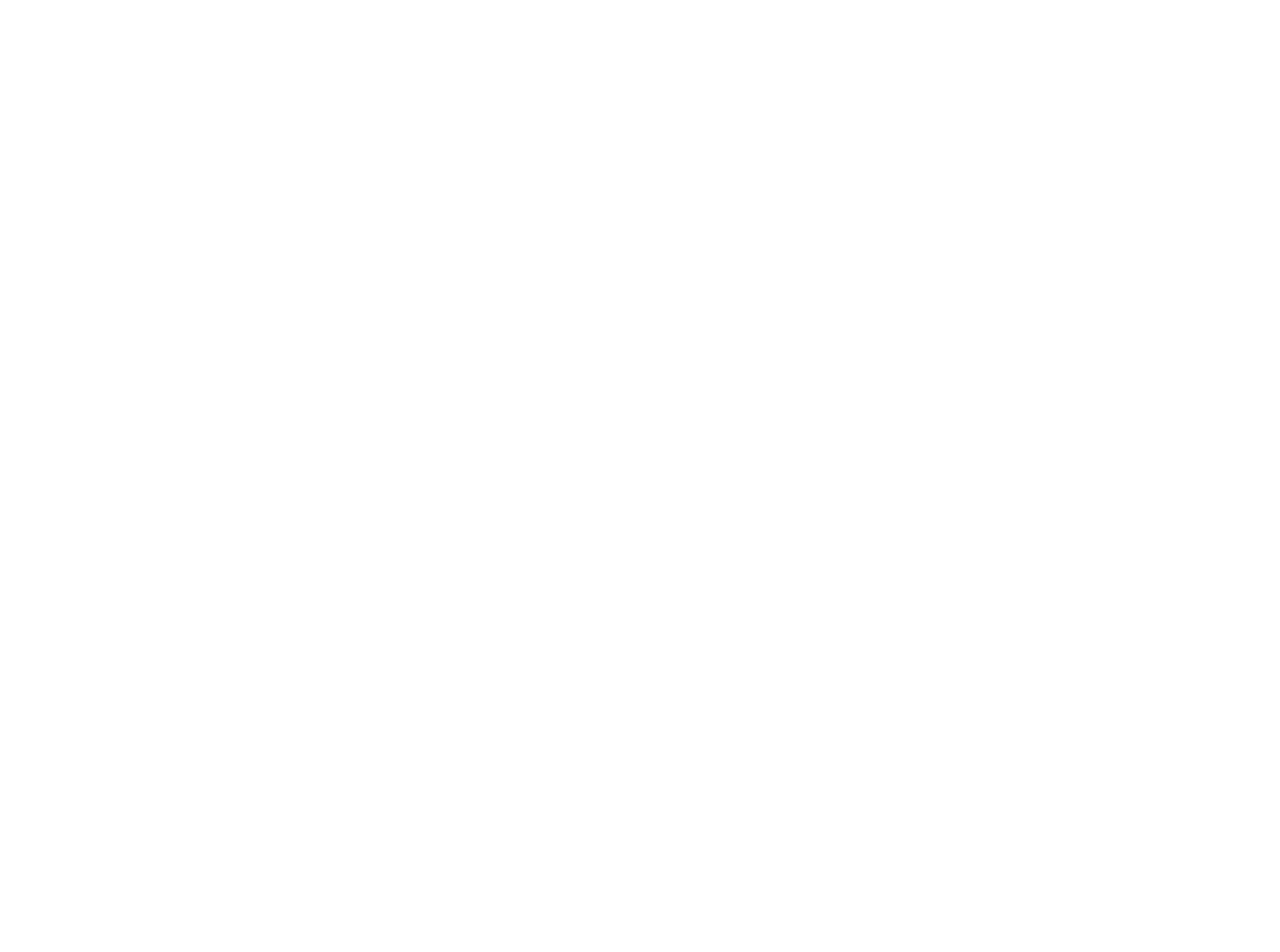
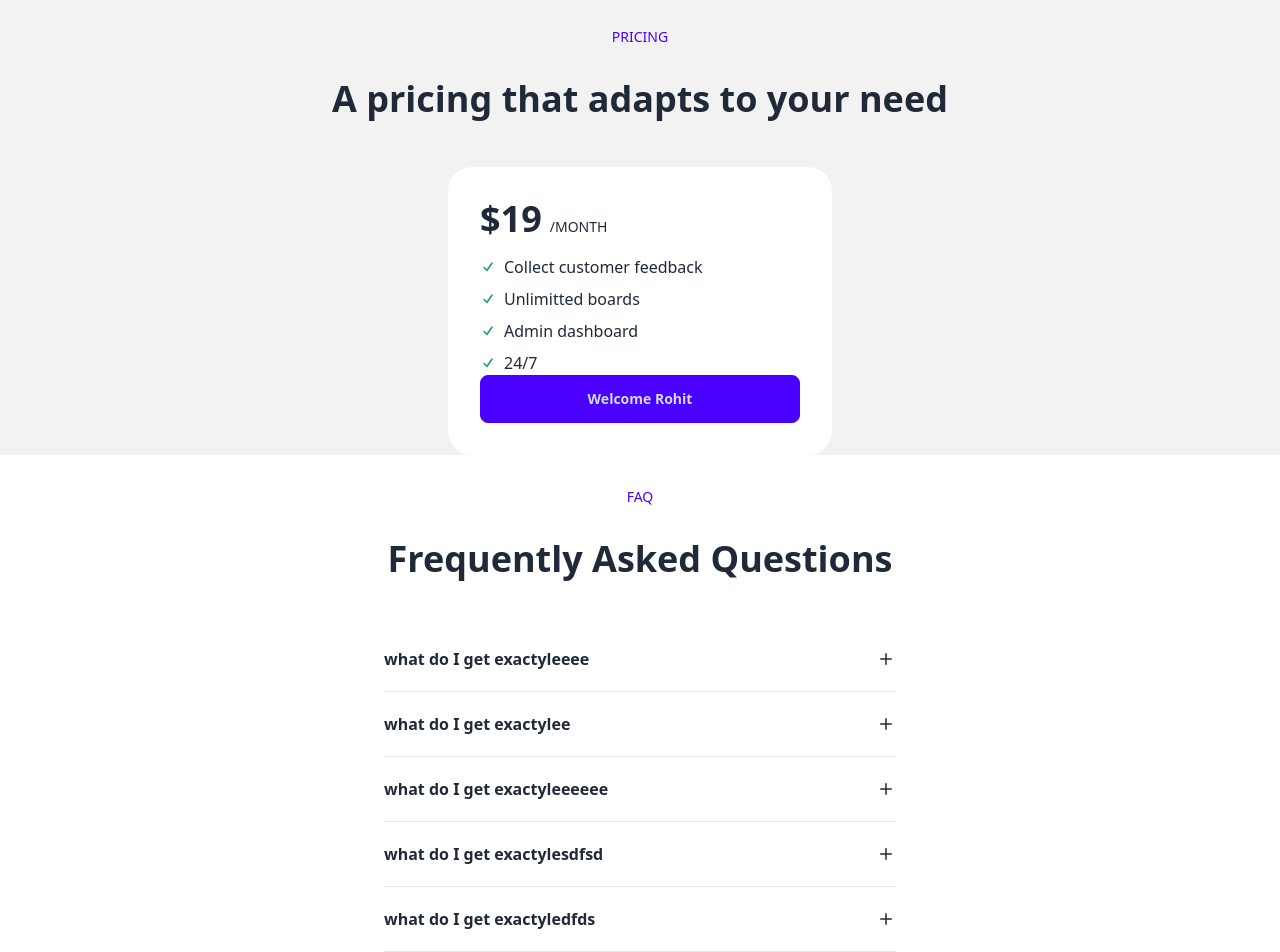
Before and after one commit to Rohit-Goswami064/RapidCode, a Next.js app: page / in a window 1280 px wide. Shown: the part 581-1533 px from the top of the page. Before the commit the page ends 800 px from the top, so only its background shows below. Built offline with nearby package versions, Linux system fonts and the light colour scheme.

Commit message:
make FAQ

```diff
--- a/app/layout.js
+++ b/app/layout.js
@@ -18,7 +18,7 @@ export const metadata = {
 
 export default function RootLayout({ children }) {
   return (
-    <html lang="en" data-theme="light">
+    <html lang="en" data-theme="light" className=" scroll-smooth">
       <body
         className={`${geistSans.variable} ${geistMono.variable} antialiased`}
       >
--- a/app/page.js
+++ b/app/page.js
@@ -1,24 +1,29 @@
 'use client'
 
+import { faq, pricingFeaturesList } from "@/assets";
 import ButtonLogin from "@/components/ButtonLogin";
+import FAQ from "@/components/FAQ";
+import { useState } from "react";
 
 export default function Home() {
-
+  const [islogin, setLogin] = useState(true);
+  const name = 'Rohit'
   return (
     <main>
+      {/* Header */}
       <section className="bg-base-200" >
         <div className=" max-w-3xl mx-auto  flex justify-between items-center bg-base-200 px-8 py-2">
           <div className="font-bold">RapidCode</div>
           <div className=" space-x-4 max-md:hidden">
-            <a className="link link-hover">content</a>
-            <a className="link link-hover">Pricing</a>
-            <a className="link link-hover">FAQ</a>
+            <a className="link link-hover" href="">content</a>
+            <a className="link link-hover  " href="#pricing">Pricing</a>
+            <a className="link link-hover" href="#FAQ">FAQ</a>
 
           </div>
-          <div><ButtonLogin /></div>
+          <div><ButtonLogin islogin={islogin} name={name} /></div>
         </div>
       </section>
-
+      {/* Hero */}
       <section className="text-center py-32 px-8 max-w-3xl mx-auto">
 
         <h1 className="text-4xl lg:text-5xl font-extrabold mb-6">Collect customer feedback to build better products</h1>
@@ -27,8 +32,72 @@ export default function Home() {
             products you customers will love
           </p>
         </div>
-        <ButtonLogin />
+        <ButtonLogin islogin={islogin} name={name} />
       </section>
+      {/* Pricin g */}
+      <section className="bg-base-200" id="pricing">
+        <p className="text-sm uppercase text-center text-primary font-medium p-8">pricing</p>
+        <h2 className="text-3xl lg:text-4xl font-extrabold mb-12 text-center ">
+          A pricing that adapts to your need
+        </h2>
+        <div className="p-8 bg-base-100 max-w-96 rounded-3xl mx-auto space-y-4 ">
+          <div className="flex gap-2 items-baseline">
+            <div className=" text-4xl font-black">$19</div>
+
+            <div className=" uppercase text-sm font-medium bg-opacity-60">/Month</div>
+          </div>
+          <div >
+            <ul className="space-y-2" >
+
+              {pricingFeaturesList.map((text, key) => (
+                <li key={key} className="flex gap-2 items-center">
+                  <svg xmlns="http://www.w3.org/2000/svg"
+                    viewBox="0 0 16 16"
+                    fill="currentColor" className="text-green-600 size-4">
+                    <path
+                      fillRule="evenodd"
+                      d="M12.416 3.376a.75.75 0 0 1 .208 1.04l-5 7.5a.75.75 0 0 1-1.154.114l-3-3a.75.75 0 0 1 1.06-1.06l2.353 2.353 4.493-6.74a.75.75 0 0 1 1.04-.207Z"
+                      clipRule="evenodd" />
+                  </svg>
+                  {text} </li>
+
+
+
+              ))}
+
+
+
+
+
+            </ul>
+            <ButtonLogin islogin={islogin} name={name} extraStyle="w-full" />
+          </div>
+        </div>
+      </section>
+
+
+      {/* FAQ*/}
+
+      <section id="FAQ">
+        <div>
+          <p className="text-sm uppercase text-center text-primary font-medium p-8">FAQ</p>
+          <h2 className="text-3xl lg:text-4xl font-extrabold mb-12 text-center ">
+            Frequently Asked Questions</h2>
+          {faq.map((qa) => (
+            <ul className="text-center max-w-lg mx-auto">
+              <FAQ qa={qa} />
+
+            </ul>
+
+          ))
+          }
+
+
+        </div>
+      </section>
+
+
+
     </main>
   );
 }
--- /dev/null
+++ b/assets/index.js
@@ -0,0 +1,29 @@
+export const pricingFeaturesList = [
+    'Collect customer feedback',
+    'Unlimitted boards',
+    'Admin dashboard',
+    '24/7'
+
+]
+export const faq = [
+    {
+        question: " what do I get exactyleeee",
+        answer: 'loream'
+    },
+    {
+        question: " what do I get exactylee",
+        answer: 'loream'
+    },
+    {
+        question: " what do I get exactyleeeeee",
+        answer: 'loream'
+    },
+    {
+        question: " what do I get exactylesdfsd",
+        answer: 'loream'
+    },
+    {
+        question: " what do I get exactyledfds",
+        answer: 'loream'
+    }
+]
--- a/components/ButtonLogin.js
+++ b/components/ButtonLogin.js
@@ -1,15 +1,15 @@
 import React from 'react';
 import Link from 'next/link';
 
-const ButtonLogin = ({ islogin }) => {
-    console.log(islogin)
+const ButtonLogin = ({ islogin, name, extraStyle }) => {
+    console.log(extraStyle)
     if (islogin) {
         return <Link href="/dashboard">
-            <button className="btn bg-white">Login</button>
+            <button className={`btn btn-primary ${extraStyle ? extraStyle : ''}`}>{`Welcome ${name}`}</button>
         </Link>
     }
     else {
-        return <button className='btn btn-primary'>login</button>
+        return <button className='btn btn-primary'>Login</button>
     }
 
 };
--- /dev/null
+++ b/components/FAQ.js
@@ -0,0 +1,36 @@
+'use clients'
+
+import { useState } from 'react'
+
+const FAQ = ({ qa }) => {
+
+    const [isOpen, setIsOpen] = useState(false);
+
+    return (
+        <li key={qa.question}>
+            <button className='py-5 font-semibold border-b w-full text-left flex items-center justify-between transition' onClick={() => (
+                setIsOpen(!isOpen)
+            )}>
+                <p>{qa.question}</p>
+                {isOpen ? <svg xmlns="http://www.w3.org/2000/svg" viewBox="0 0 16 16" fill="currentColor" class="size-4">
+                    <path d="M3.75 7.25a.75.75 0 0 0 0 1.5h8.5a.75.75 0 0 0 0-1.5h-8.5Z" />
+                </svg>
+                    : <svg xmlns="http://www.w3.org/2000/svg" viewBox="0 0 20 20" fill="currentColor" class="size-5">
+                        <path d="M10.75 4.75a.75.75 0 0 0-1.5 0v4.5h-4.5a.75.75 0 0 0 0 1.5h4.5v4.5a.75.75 0 0 0 1.5 0v-4.5h4.5a.75.75 0 0 0 0-1.5h-4.5v-4.5Z" />
+                    </svg>
+
+
+
+                }
+            </button>
+
+
+            {
+                isOpen ? <div className='mt-3 mb-6 opacity-90'>{qa.answer}</div> : <></>
+            }
+        </li>
+
+    )
+}
+
+export default FAQ
```
Also changed, not shown: eslint.config.mjs (+15 -2 lines).
